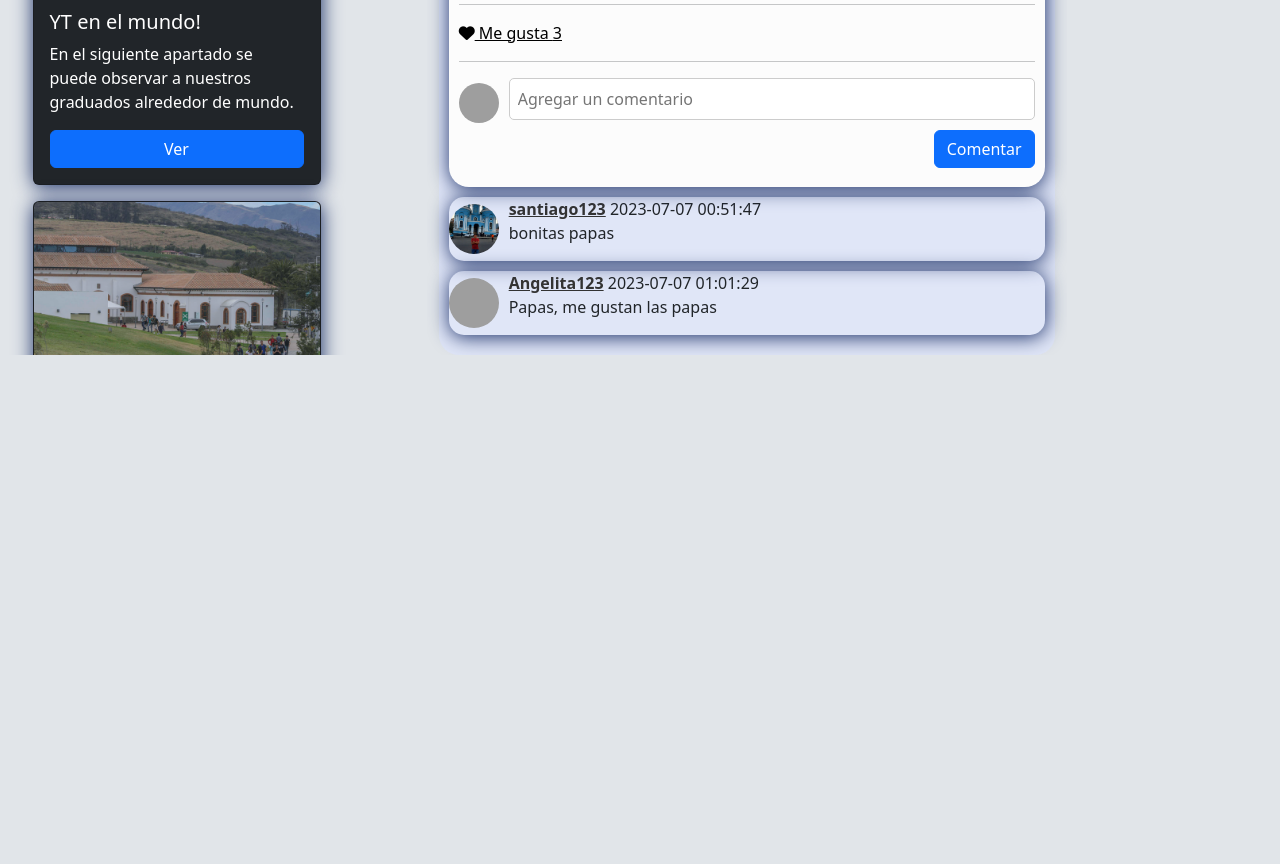
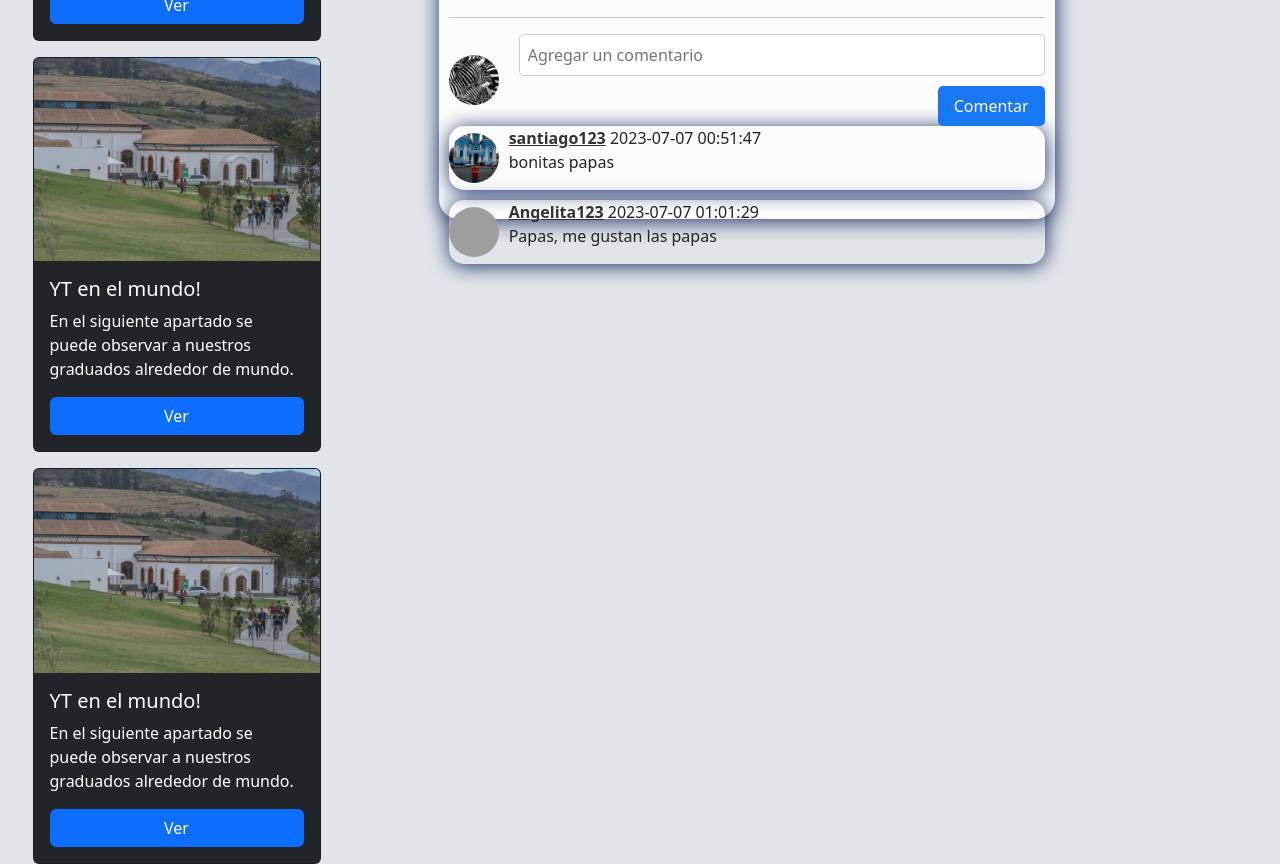
Before and after one commit to Saire2022/YachayConnect, a PHP site: page /YachayConnect/ in a window 1280 px wide. Shown: the part 813-1677 px from the top of the page. Before the commit the page ends 1168 px from the top, so only its background shows below. Run offline with PHP 8.4, Linux system fonts and the light colour scheme; the visitor is signed in with stand-in values (Sample User, id 1); data comes from the database, SQL or seed files in the repository; tables that the repository leaves empty hold one stand-in row (values such as "Sample post"); some libraries are stand-ins or nearby versions; grey boxes are pictures that could not be loaded.

Commit message:
seccion perfil completa

```diff
--- a/app/view/custom/navbar.php
+++ b/app/view/custom/navbar.php
@@ -8,7 +8,7 @@
                 <div class="collapse navbar-collapse" id="navbarSupportedContent">
                     <ul class="navbar-nav me-auto mb-2 mb-lg-0">
                         <li class="nav-item">
-                            <a class="nav-link text-white" href="#"><span class="big"><i class="fas fa-home mr-1"></i></span>Inicio</a>
+                            <a class="nav-link text-white" href="<?php echo URL_PROJECT?>/home"><span class="big"><i class="fas fa-home mr-1"></i></span>Inicio</a>
                         </li>
                         <li class="nav-item">
                             <a class="nav-link text-white" href="#"><span class="big"><i class="fas fa-users mr-1"></i></span><span class="mb-0 ml-1">Usuarios</span></a>
--- a/app/view/pages/home.php
+++ b/app/view/pages/home.php
@@ -8,9 +8,9 @@ include_once URL_APP . '/view/custom/navbar.php';
   <div class="container-fluid ">
     <div class="row h-100">
           <!-- Columna perfil -->
-      <div class="col-md-4 overflow-auto">
+      <div class="col-md-4">
 
-        <div class="containerP center">
+        <div class="containerP">
           <div class="card">
             <div class="imgBx">
                 <img src="<?php echo URL_PROJECT . '/' . $datos['perfil']->fotoPerfil ?>" alt="FotoPerfil" >
@@ -28,9 +28,9 @@ include_once URL_APP . '/view/custom/navbar.php';
 
         <!-- Interesting Information -->
         <div class="containerCards">
-          <h4 class="text-center display-4">Temas que te pueden interesar!</h4>
+          <h4 class="text-center">Temas que te pueden interesar</h4>
 
-          <div class="card text-bg-dark mb-3" style="max-width: 18rem;   box-shadow: 0.5px 2px 20px #192e67;">
+          <div class="card text-bg-dark mb-3" style="max-width: 18rem;">
             <img src="<?php echo URL_PROJECT ?>/img/RegisterBackground.png" class="card-img-top" alt="TY en el Mundo">
               <div class="card-body">
                 <h5 class="card-title">YT en el mundo!</h5>
@@ -39,7 +39,7 @@ include_once URL_APP . '/view/custom/navbar.php';
               </div>
           </div>
 
-          <div class="card text-bg-dark mb-3" style="max-width: 18rem;  box-shadow: 0.5px 2px 20px #192e67;">
+          <div class="card text-bg-dark mb-3" style="max-width: 18rem;">
             <img src="<?php echo URL_PROJECT ?>/img/RegisterBackground.png" class="card-img-top" alt="TY en el Mundo">
               <div class="card-body">
                 <h5 class="card-title">YT en el mundo!</h5>
@@ -48,7 +48,7 @@ include_once URL_APP . '/view/custom/navbar.php';
               </div>
           </div>
 
-          <div class="card text-bg-dark mb-3" style="max-width: 18rem;   box-shadow: 0.5px 2px 20px #192e67;">
+          <div class="card text-bg-dark mb-3" style="max-width: 18rem;">
             <img src="<?php echo URL_PROJECT ?>/img/RegisterBackground.png" class="card-img-top" alt="TY en el Mundo">
               <div class="card-body">
                 <h5 class="card-title">YT en el mundo!</h5>
@@ -63,109 +63,100 @@ include_once URL_APP . '/view/custom/navbar.php';
 
 
       <!-- Columna principal -->
-      <div class="col-md-6 overflow-auto">
+      <div class="col-md-6">
         <div class="ContainerPublic">
           <a href="<?php echo URL_PROJECT?>/perfil/index/<?php echo $datos['usuario']->usuario?>"><img src="<?php echo URL_PROJECT . '/' . $datos['perfil']->fotoPerfil ?>" class="image-border" alt="" width="30px" height="30px"></a>
           <form action="<?php echo URL_PROJECT ?>/publicaciones/publicar/<?php echo $datos['usuario']-> idusuario?>" method="POST" enctype="multipart/form-data" class="form-publicar ml-2">
             <textarea name="contenido" id="contenido" class="published mb-0" name="post" placeholder="Que estas pensando?" required></textarea>
             <div class="imgBx">
               <div class="upload-photo">
-                <label for="imagen" class="btnSubirFoto">
-                  <button class="btn btn-primary btn-block" id="btnSubirFoto">
+                <button class="btn btn-primary btn-block">
                   <img src="<?php echo URL_PROJECT ?>/img/picture.png" alt="" class="image-public">
-
+                  <div class="input-file">
+                  <input type="file" name="imagen" id="imagen">
+                  </div>
                     Subir foto
                 </button>
-                </label>
-                <input type="file" name="imagen" class="form-control" id="imagen" aria-describedby="inputGroupFileAddon04" aria-label="Upload" style="display: none">
 
-<!--                 <input type="file" name="imagen" id="imagen" style="display: none;">
- -->
+                <input type="file" name="imagen" id="imagen">
                 <button class="btn btn-primary btn-block">Publicar</button>
               </div>
             </div>
           </form>
         </div>
-
         <!-- Esto es para el cajon de las publicaciones -->
         <?php foreach ($datos['publicaciones'] as $datosPublicacion) :?>
-            <div class="PubContainer">
           <div class="container-usuarios-publicaciones">
             <div class="usuarios-publicaciones-top">
-
+              <img src="<?php echo URL_PROJECT . '/' . $datosPublicacion->fotoPerfil?>" alt="" class="image-border">
+              <div class="informacion-usuario-publico">
+                <h6 class="mb-0"><a href="<?php echo URL_PROJECT?>/perfil/index/<?php echo $datosPublicacion->usuario?>"><?php echo ucwords
+                ($datosPublicacion->usuario)?></a></h6>
+                <span><?php echo $datosPublicacion->fechaPublicacion?></span>
+              </div>
               <?php if ($datosPublicacion->idusuario == $_SESSION['logueado']):?>
                 <div class =" acciones-publicacion-usuario">
                   <a href="<?php echo URL_PROJECT?>/publicaciones/eliminar/<?php echo $datosPublicacion->idpublicacion?>"><i class="far
-                      fa-trash-alt float-right"></i></a>
+                  fa-trash-alt"></i></a>
                 </div>
               <?php endif ?>
-                  <img src="<?php echo URL_PROJECT . '/' . $datosPublicacion->fotoPerfil?>" alt="" class="image-border">
-                  <div class="informacion-usuario-publico">
-                    <h6 class="mb-0 "><a href="<?php echo URL_PROJECT?>/perfil/index/<?php echo $datosPublicacion->usuario?>"><?php echo ucwords
-                    ($datosPublicacion->usuario)?></a></h6>
-                    <span><?php echo $datosPublicacion->fechaPublicacion?></span>
-                  </div>
             </div>
             <div class="cotenido-pubicacion-usuario">
                 <p class="mb-1"><?php echo $datosPublicacion-> contenidoPublicacion?></p>
-                    <img src="<?php echo URL_PROJECT . '/' . $datosPublicacion->fotoPublicacion?>" alt="" class="cotenidoPhoto">
+                <img src="<?php echo URL_PROJECT . '/' . $datosPublicacion->fotoPublicacion?>" alt="" class="imagen-publicacion-usuario">
             </div>
             <hr>
             <!-- likes -->
-
-                <div class="acciones-usuario-publicaciones mt-2">
-
+            <div class="acciones-usuario-publicar mt-2">
               <a href="<?php echo URL_PROJECT ?>/publicaciones/megusta/<?php echo $datosPublicacion->idpublicacion . '/' . $_SESSION['logueado'] . '/'
               . $datosPublicacion->idusuario?>"
               class="
-                    like-button
+
                      <? foreach ($datos['misLikes'] as $misLikesUser){
                       if ($misLikesUser->idPublicacion==$datosPublicacion->idpublicacion){
                         echo 'like-active';
                       }
                     }
                     ?>
-              ">
-                <i class="fas fa-heart mr-1"></i>
-              Me gusta <span><?php echo $datosPublicacion->num_likes?></span></a>
+              "><i class="fas fa-heart mr-1"></i>Me gusta <span><?php echo $datosPublicacion->num_likes?></span></a>
             </div>
-
             <!-- Comentarios -->
             <hr>
             <div class="formulario-comentarios">
-                  <img src="<?php echo URL_PROJECT . '/' . $datos['perfil']->fotoPerfil?>" alt="" class='image-borderComent mr-2'>
+              <img src="<?php echo URL_PROJECT . '/' . $datos['perfil']->fotoPerfil?>" alt="" class='image-border mr-2'>
               <div class="acciones-formulario-comentario">
                 <form action="<?php echo URL_PROJECT ?>/publicaciones/comentar" method="POST">
+                  <input type="hidden" name="iduserPropietario" value="<?php echo $datosPublicacion->idusuario?>">
                   <input type="hidden" name="iduser" value="<?php echo $datos['usuario']->idusuario?>">
                   <input type="hidden" name="idpublicacion" value="<?php echo $datosPublicacion->idpublicacion?>">
                   <input type="text" name="comentario"class='form-comentario-usuario' placeholder="Agregar un comentario">
                   <div class="btn-comentario-container">
-                        <button class="btn btn-primary btn-block">Comentar</button>
+                    <button class="btn-purple">Comentar</button>
                   </div>
                 </form>
+              </div>
+            </div>
+            <!-- Comentarios cajones -->
+            <?php foreach ($datos['comentarios'] as $datosComentarios):?>
+              <?php if ($datosComentarios->idPublicacion == $datosPublicacion->idpublicacion):?>
+                <div class="contianer-contenido-comentario">
+                <img src="<?php echo URL_PROJECT . '/' . $datosComentarios->fotoPerfil?>" alt="" class='image-border mr-2'>
+                <div class="contenido-comentario-usuario">
+                  <?php if ($datosComentarios->idusuario == $_SESSION['logueado']): ?>
+                  <a href="<?php echo URL_PROJECT?>/publicaciones/eliminarComentario/<?php echo $datosComentarios->idcomentario?>"
+                  class="float-right"><i class="far fa-trash-alt"></i></a>
+                  <?php endif ?>
+
+                  <a href="<?php echo URL_PROJECT?>/perfil/index/<?php echo $datosComentarios->usuario?>" class="big mr-2"><?php echo
+                  $datosComentarios->usuario?></a>
+
+                  <span><?php echo $datosComentarios->fechaComentario?></span>
+                  <p><?php echo $datosComentarios->contenidoComentario?></p>
 
                 </div>
                 </div>
-              </div>
-
-                <!-- Comentarios cajones -->
-                <?php foreach ($datos['comentarios'] as $datosComentarios): ?>
-                  <?php if ($datosComentarios->idPublicacion == $datosPublicacion->idpublicacion): ?>
-                    <div class="contianer-contenido-comentario">
-                      <img src="<?php echo URL_PROJECT . '/' . $datosComentarios->fotoPerfil ?>" alt="" class="image-border mr-2">
-                      <div class="contenido-comentario-usuario">
-                        <?php if ($datosComentarios->idusuario == $_SESSION['logueado']): ?>
-                          <a href="<?php echo URL_PROJECT ?>/publicaciones/eliminarComentario/<?php echo $datosComentarios->idcomentario ?>" class="float-right"><i class="far fa-trash-alt"></i></a>
-                        <?php endif ?>
-
-                        <a href="<?php echo URL_PROJECT ?>/perfil/index/<?php echo $datosComentarios->usuario ?>" class="big mr-2"><?php echo $datosComentarios->usuario ?></a>
-
-                        <span><?php echo $datosComentarios->fechaComentario ?></span>
-                        <p><?php echo $datosComentarios->contenidoComentario ?></p>
-                      </div>
-                    </div>
-                  <?php endif ?>
-                <?php endforeach ?>
+              <?php endif?>
+            <?php endforeach?>
           </div>
           <?php endforeach ?>
       </div>
```
Also changed, not shown: app/view/pages/perfil.php (+22 -28 lines), public/img/imagenesPefil/zebra_bw.png (added), public/img/imagenesPublicaciones/1.1.png (added), public/img/imagenesPublicaciones/radish_110.jpg (deleted). Lines whose indentation alone changed are shown as unchanged.
